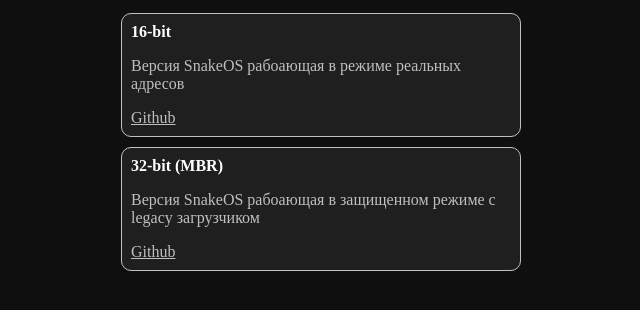
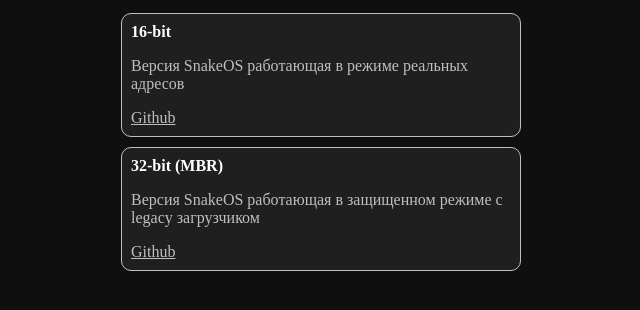
Before and after one commit to NexSqaud/nexsqaud.github.com, a plain HTML site: page index.html in a window 1280 px wide. Shown: the full height of the page, 319-959 px from the left. Drawn offline with Linux system fonts and the light colour scheme; no server answers.

Commit message:
Fix typo

```diff
--- a/index.html
+++ b/index.html
@@ -133,12 +133,12 @@
 			<div id="version_choice_container" class="center" style="flex-direction: column;">
 				<div id="version_16" class="version_container">
 					<b class="version_name">16-bit</b>
-					<p class="version_description">Версия SnakeOS рабоающая в режиме реальных адресов</p>
+					<p class="version_description">Версия SnakeOS работающая в режиме реальных адресов</p>
 					<a href="https://github.com/NexSqaud/Snake-OS/tree/16">Github</a>
 				</div>
 				<div id="version_32_mbr" class="version_container">
 					<b class="version_name">32-bit (MBR)</b>
-					<p class="version_description">Версия SnakeOS рабоающая в защищенном режиме с legacy загрузчиком</p>
+					<p class="version_description">Версия SnakeOS работающая в защищенном режиме с legacy загрузчиком</p>
 					<a href="https://github.com/NexSqaud/Snake-OS/tree/32">Github</a>
 				</div>
 			</div>
```
